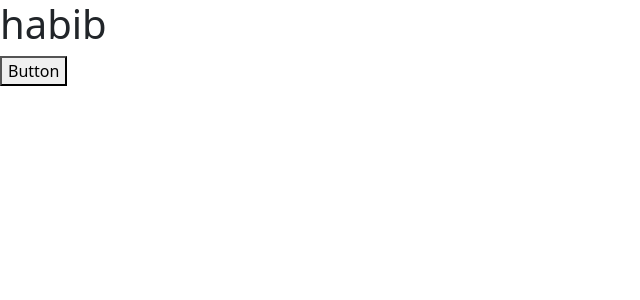
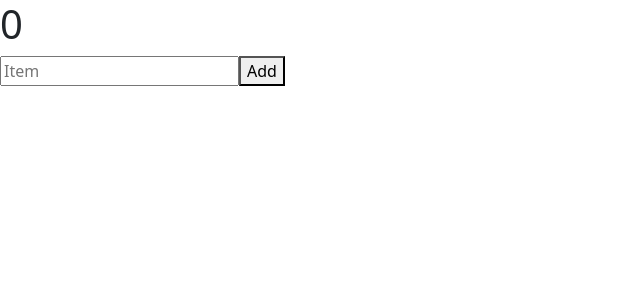
Before and after one commit to r-ony-s/react, a React (Vite) app: page / in a window 1280 px wide. Shown: the top 300 px of the page, without its empty margins (0-640 px from the left). Built offline with nearby package versions, Linux system fonts and the light colour scheme.

Commit message:
adding new value and showing lenth of the list

```diff
--- a/src/App.jsx
+++ b/src/App.jsx
@@ -2,25 +2,19 @@ import { useRef } from 'react';
 import {useState} from 'react'
 
 const App = () => {
- const [Obj,setObj]=useState({
-  name:'habib',
-  age:23,
-  address:'chandpur',
- })
- const change=()=>{
-  setObj(prevObj=>({
-    ...prevObj,
-    name:'kawsar',
-    age:24,
-    address:'dhaka'
-  }))
+  const [list, setList] = useState([]);
+const [item, setItem] = useState('');
+ const addtolist = () => {
+  list.push(item);
+  setList([...list]);
 
  }
 
   return (
     <div>
-      <h1>{Obj.name}</h1>
-        <button onClick={change}>Button</button>
+      <h1>{list.length}</h1>
+       <input onChange={(e)=>setItem(e.target.value)} placeholder='Item' />
+        <button onClick={addtolist}>Add</button>
 
     </div>
   );
```
